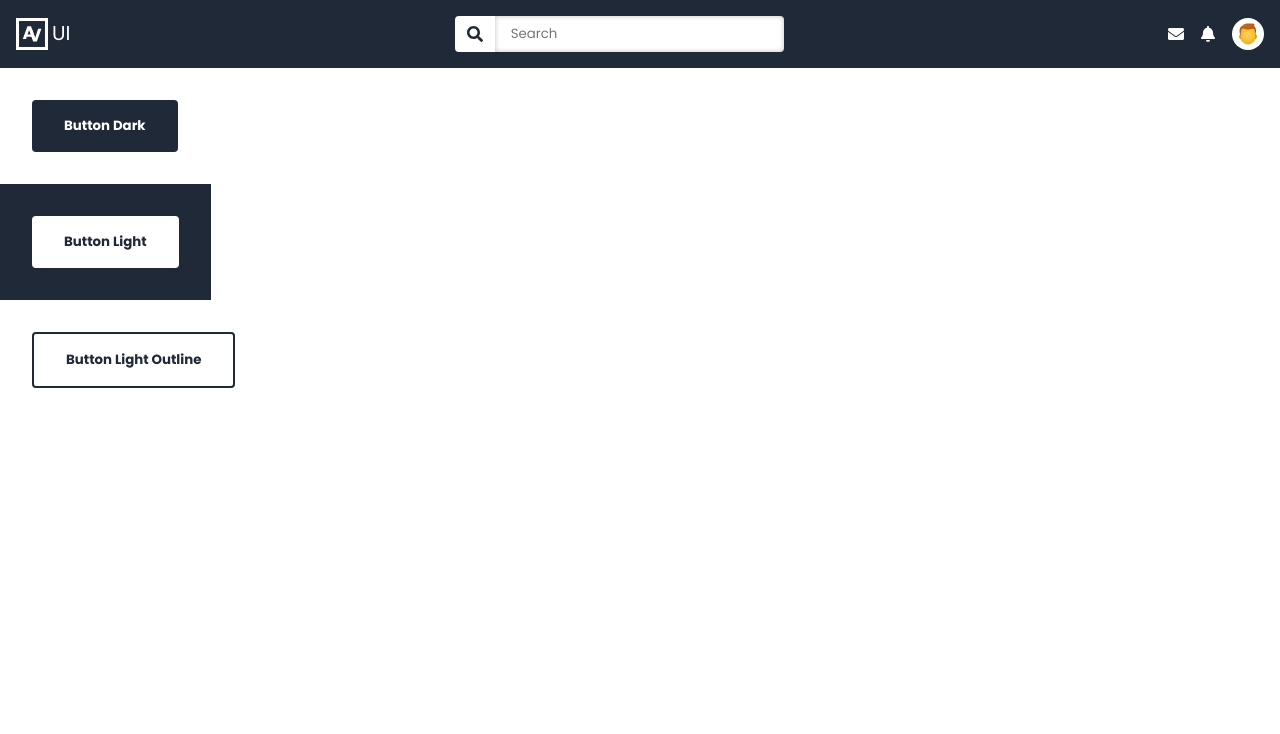
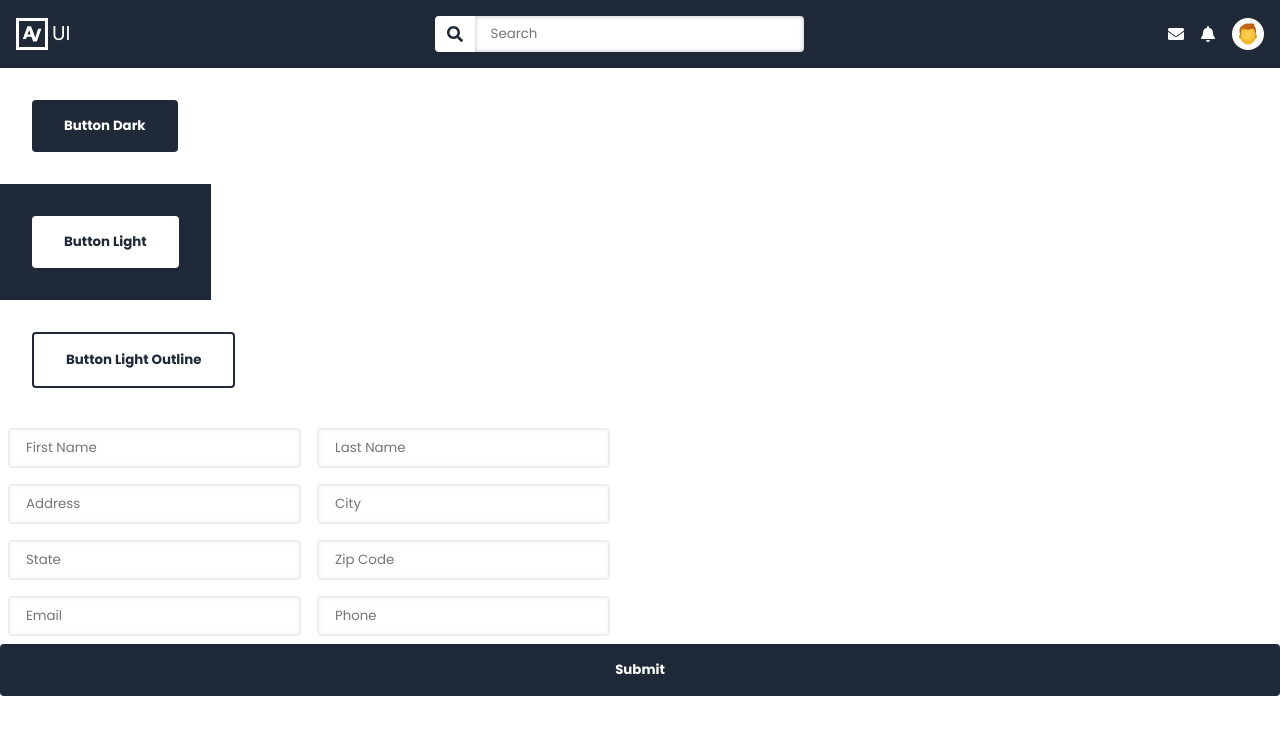
Before and after one commit to VargaAaron-FS/Varga_Aaron_Dev2501, a React (Create React App) app: page / in a window 1280 px wide. Shown: the top 734 px of the page. Built offline with nearby package versions, Linux system fonts and the light colour scheme; the HTML template or start-up script is replaced by a standard one.

Commit message:
added form component, updated header component

```diff
--- a/src/App.js
+++ b/src/App.js
@@ -5,6 +5,9 @@ import MyHeader from "./components/MyHeader";
 import ButtonDark from "./components/buttons/ButtonDark";
 import ButtonLight from "./components/buttons/ButtonLight";
 import ButtonLightOutline from "./components/buttons/ButtonLightOutline";
+
+// Forms
+import MyForm from "./components/MyForm";
 
 class App extends Component {
   render() {
@@ -20,6 +23,9 @@ class App extends Component {
           <div style={styles.whiteBox}>
             <ButtonLightOutline buttonText="Button Light Outline" />
           </div>
+          <div>
+            <MyForm />
+          </div>
         </div>
     );
   }
@@ -27,6 +33,7 @@ class App extends Component {
 
 export default App;
 
+// whiteBox and darkBox just to show buttons
 const styles = {
   whiteBox: {
     padding: "2rem",
--- /dev/null
+++ b/src/components/MyForm.js
@@ -0,0 +1,49 @@
+import React from "react";
+import ButtonDark from "./buttons/ButtonDark";
+// import icons if needed
+
+const MyForm = (props) => {
+  return (
+    <form style={styles.myForm} onSubmit={props.addName}>
+      <div style={styles.inputContainer}>
+        <input type="text" style={styles.input} placeholder="First Name" />
+        <input type="text" style={styles.input} placeholder="Last Name" />
+      </div>
+      <div style={styles.inputContainer}>
+        <input type="text" style={styles.input} placeholder="Address" />
+        <input type="text" style={styles.input} placeholder="City" />
+      </div>
+      <div style={styles.inputContainer}>
+        <input type="text" style={styles.input} placeholder="State" />
+        <input type="number" style={styles.input} placeholder="Zip Code" />
+      </div>
+      <div style={styles.inputContainer}>
+        <input type="email" style={styles.input} placeholder="Email" />
+        <input type="tel" style={styles.input} placeholder="Phone" />
+      </div>
+      <ButtonDark buttonText="Submit" />
+    </form>
+  );
+};
+
+export default MyForm;
+
+const styles = {
+  myForm: {
+    display: "flex",
+    flexDirection: "column",
+  },
+  inputContainer: {
+    display: "flex",
+    flexDirection: "row",
+  },
+  input: {
+    display: "flex",
+    padding: ".5rem 1rem",
+    borderRadius: ".25rem",
+    fontFamily: "Poppins",
+    boxShadow: "inset 0px 0px 5px rgba(0,0,0,0.05)",
+    border: "2px solid #eee",
+    margin: ".5rem",
+  },
+};
--- a/src/components/MyHeader.js
+++ b/src/components/MyHeader.js
@@ -41,7 +41,7 @@ const MyHeader = (props) => {
           </button>
           <input
             className="searchInputField"
-            type="text"
+            type="search"
             style={styles.inputWithIcon}
             placeholder="Search"
           />
@@ -86,6 +86,8 @@ const styles = {
   },
   searchContainer: {
     display: "flex",
+    width: "100%",
+    justifyContent: "center",
   },
   inputIcon: {
     color: "#1F2937",
@@ -104,6 +106,7 @@ const styles = {
     border: "none",
     fontFamily: "Poppins",
     boxShadow: "inset 0px 0px 5px rgba(0,0,0,0.25)",
+    minWidth: "30%",
   },
   rightSide: {
     display: "flex",
```
Also changed, not shown: src/components/MyIcons.js (deleted).
